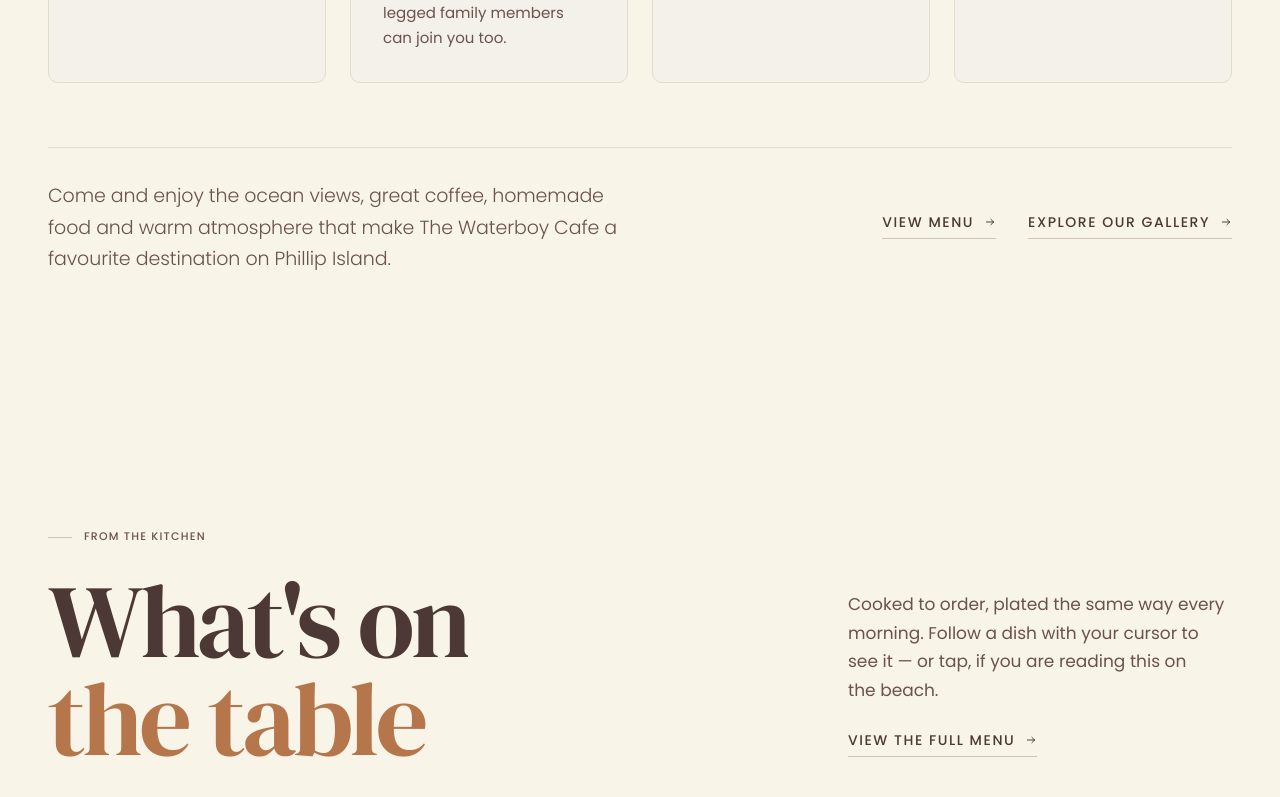
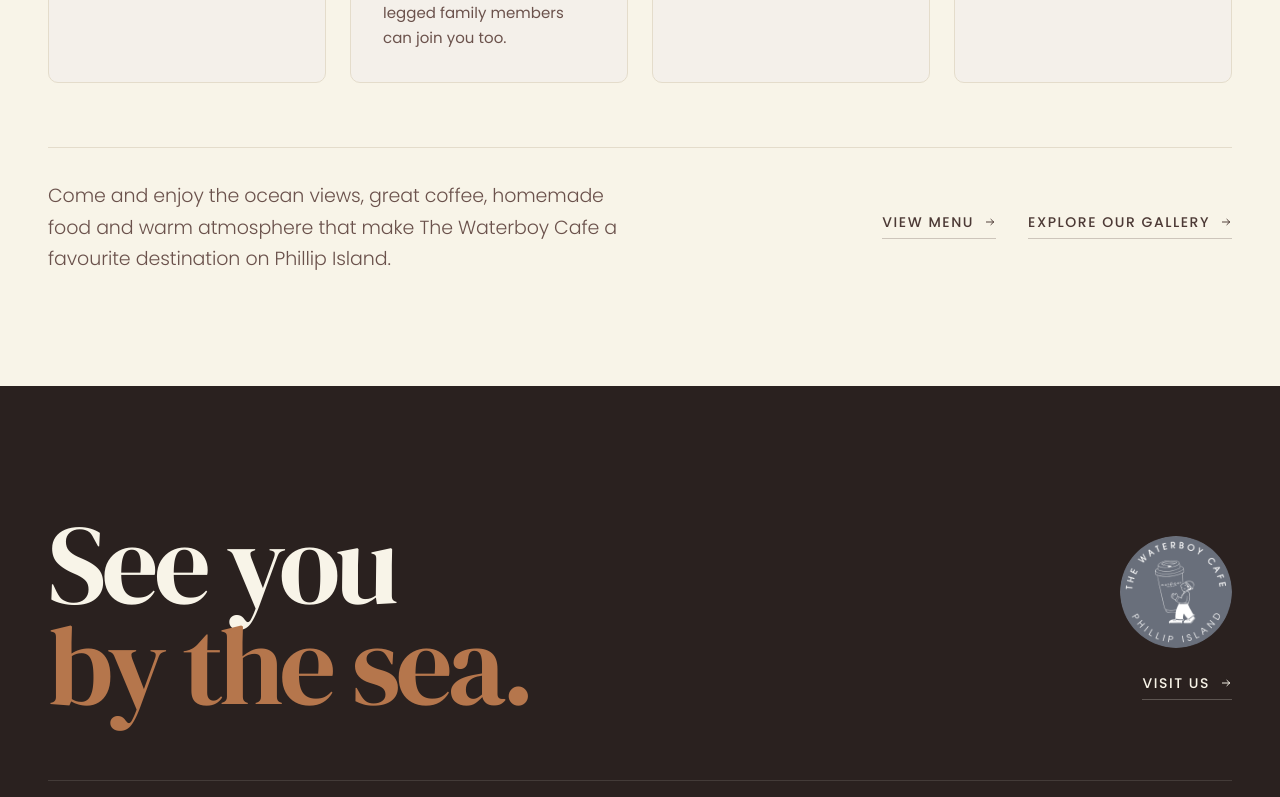
Before and after one commit to Amantung/thewaterboycafe, a Next.js app: page / in a window 1280 px wide. Shown: the part 2000-2797 px from the top of the page. Built offline with nearby package versions, Linux system fonts and the light colour scheme; no server answers.

Commit message:
Update page.tsx

```diff
--- a/app/page.tsx
+++ b/app/page.tsx
@@ -29,7 +29,7 @@
       <Hero />
       <Welcome />
       {/* <StoryStrip /> */}
-      <SignatureMenu />
+      {/* <SignatureMenu /> */}
       {/* <Highlights /> */}
       {/* <GalleryPreview /> */}
       {/* <InstagramSection  />
```
